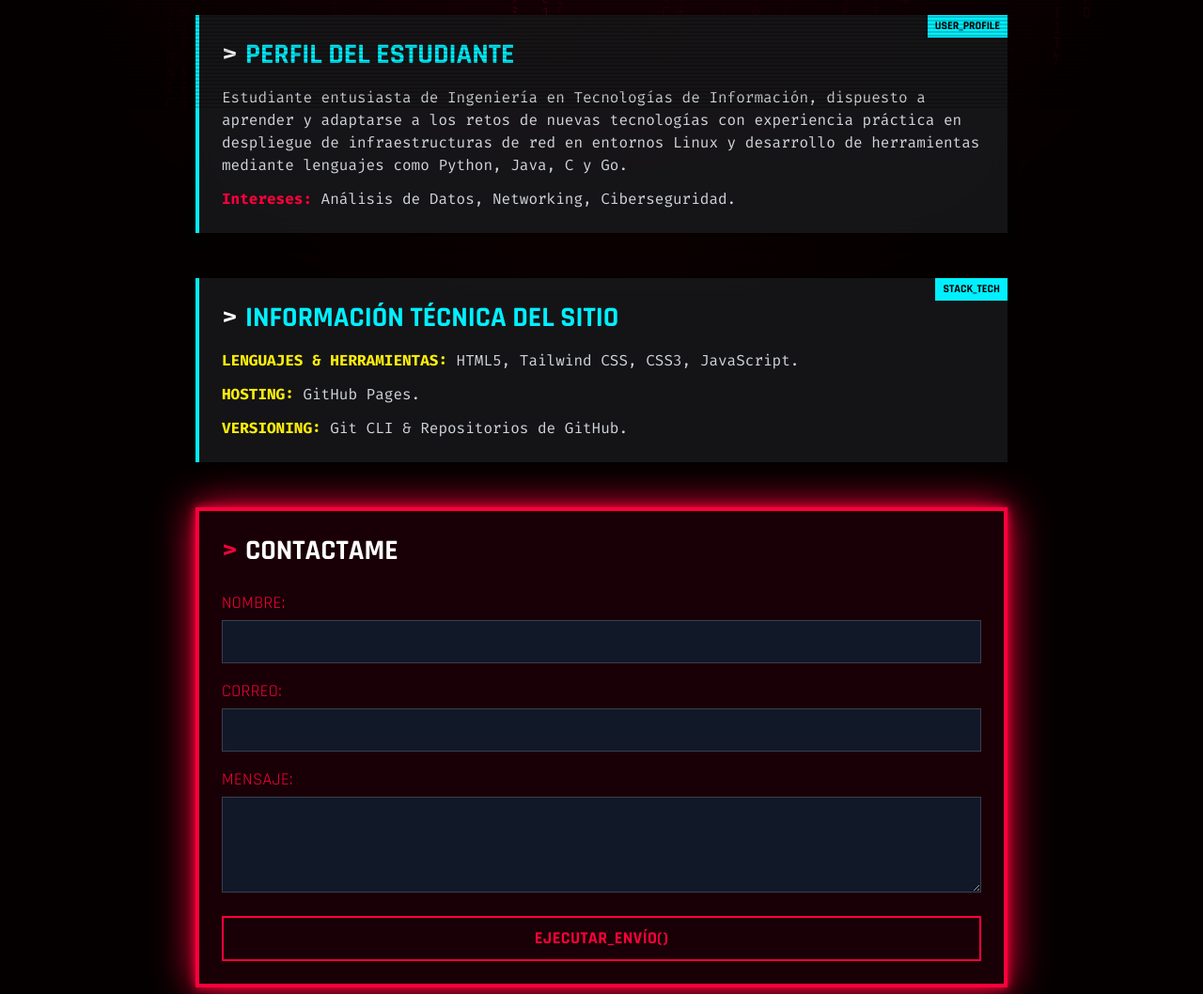
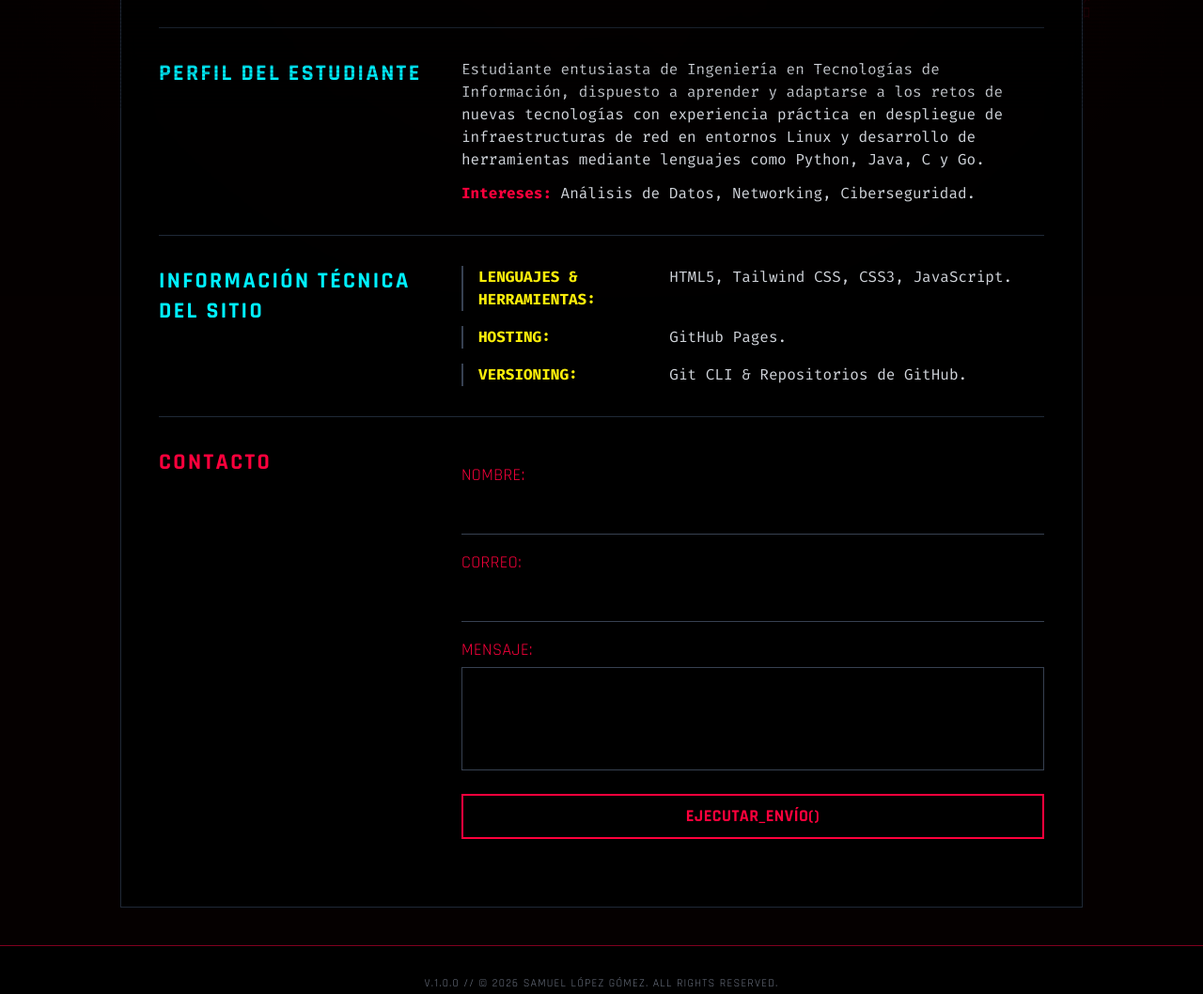
Before and after one commit to SamyL10/PortafolioCiberseguridad, a plain HTML site: page index.html in a window 1280 px wide. Shown: the part 685-1743 px from the top of the page at 94% size. Drawn offline with nearby package versions, Linux system fonts and the light colour scheme.

Commit message:
IndexModif

```diff
--- a/index.html
+++ b/index.html
@@ -36,13 +36,11 @@
         }
     </script>
     <style>
-        /* Quitamos el pb-10 del body y lo manejamos con flexbox */
         body {
             background-color: #050000;
             overflow-x: hidden;
         }
 
-        /* Lienzo para la lluvia de datos JS */
         #matrix-bg {
             position: fixed;
             top: 0;
@@ -53,7 +51,6 @@
             opacity: 0.35;
         }
 
-        /* Resplandor rojo central intermitente */
         .css-red-glow {
             position: fixed;
             top: 50%;
@@ -82,7 +79,6 @@
             transition: all 0.1s ease-in-out;
         }
 
-        /* Scanlines */
         .scanlines {
             position: fixed;
             top: 0;
@@ -96,7 +92,6 @@
         }
     </style>
 </head>
-<!-- Agregamos flex y flex-col al body para que controle toda la altura -->
 <body class="font-mono text-gray-300 min-h-screen flex flex-col">
 
     <!-- Capas de fondo animado -->
@@ -128,75 +123,83 @@
         </ul>
     </nav>
 
-    <!-- Agregamos w-full y flex-grow al main para que ocupe todo el espacio sobrante -->
-    <main class="max-w-4xl w-full mx-auto mt-10 mb-10 p-4 space-y-12 relative z-10 scroll-mt-28 flex-grow" id="inicio">
+    <!-- Contenedor Principal: Estructura de Documento Continuo -->
+    <main class="max-w-5xl w-full mx-auto mt-10 mb-10 p-6 md:p-10 relative z-10 scroll-mt-28 flex-grow bg-black/85 backdrop-blur-md border border-gray-800" id="inicio">
 
         <!-- 2. Presentación -->
-        <section class="bg-cpGray p-6 border-l-4 border-cpCyan relative group hover:border-cpPink transition-colors shadow-lg backdrop-blur-md">
-            <div class="absolute top-0 right-0 bg-cpCyan text-black font-cyber font-bold px-2 py-1 text-xs uppercase group-hover:bg-cpPink group-hover:text-white transition-colors">Sys_Info</div>
-            <h2 class="text-3xl font-cyber font-bold text-cpCyan mb-4 uppercase flex items-center gap-2">
-                <span class="text-white group-hover:text-cpPink transition-colors">></span> Presentación del Portafolio
-            </h2>
-            <div class="space-y-4 text-sm md:text-base leading-relaxed">
+        <div class="grid grid-cols-1 md:grid-cols-12 gap-6 py-8 border-b border-gray-800">
+            <div class="md:col-span-4">
+                <h2 class="text-2xl font-cyber font-bold text-cpCyan uppercase tracking-widest">Presentación del Portafolio</h2>
+            </div>
+            <div class="md:col-span-8 space-y-4 text-sm md:text-base leading-relaxed">
                 <p>Este portafolio digital funciona como el contenedor oficial de evidencias del curso <strong class="text-cpYellow">CNO IV - Seguridad Informática</strong>. Este sitio web tiene como propósito documentar y presentar de manera estructurada todos los aprendizajes, prácticas y certificaciones desarrollados a lo largo de la materia.</p>
                 <p>El enfoque principal del curso se centra en los pilares de la <strong class="text-cpYellow">seguridad informática</strong>, la ejecución de pruebas de penetración y el análisis exhaustivo de vulnerabilidades.</p>
                 <p>Este portafolio es fundamental ya que me permitirá evaluar mi propio avance a lo largo del semestre, además de servir como una evidencia centralizada de los conocimientos técnicos adquiridos durante el curso.</p>
             </div>
-        </section>
+        </div>
 
         <!-- 3. Perfil -->
-        <section class="bg-cpGray p-6 border-l-4 border-cpCyan relative group hover:border-cpPink transition-colors shadow-lg backdrop-blur-md">
-            <div class="absolute top-0 right-0 bg-cpCyan text-black font-cyber font-bold px-2 py-1 text-xs uppercase group-hover:bg-cpPink group-hover:text-white transition-colors">User_Profile</div>
-            <h2 class="text-3xl font-cyber font-bold text-cpCyan mb-4 uppercase flex items-center gap-2">
-                <span class="text-white group-hover:text-cpPink transition-colors">></span> Perfil del Estudiante
-            </h2>
-            <div class="space-y-3 text-sm md:text-base">
+        <div class="grid grid-cols-1 md:grid-cols-12 gap-6 py-8 border-b border-gray-800">
+            <div class="md:col-span-4">
+                <h2 class="text-2xl font-cyber font-bold text-cpCyan uppercase tracking-widest">Perfil del Estudiante</h2>
+            </div>
+            <div class="md:col-span-8 space-y-3 text-sm md:text-base">
                 <p>Estudiante entusiasta de Ingeniería en Tecnologías de Información, dispuesto a aprender y adaptarse a los retos de nuevas tecnologías con experiencia práctica en despliegue de infraestructuras de red en entornos Linux y desarrollo de herramientas mediante lenguajes como Python, Java, C y Go.</p>
                 <p><strong class="text-cpPink">Intereses:</strong> Análisis de Datos, Networking, Ciberseguridad.</p>
             </div>
-        </section>
+        </div>
 
         <!-- 4. Stack -->
-        <section class="bg-cpGray p-6 border-l-4 border-cpCyan relative group hover:border-cpPink transition-colors shadow-lg backdrop-blur-md">
-            <div class="absolute top-0 right-0 bg-cpCyan text-black font-cyber font-bold px-2 py-1 text-xs uppercase group-hover:bg-cpPink group-hover:text-white transition-colors">Stack_Tech</div>
-            <h2 class="text-3xl font-cyber font-bold text-cpCyan mb-4 uppercase flex items-center gap-2">
-                <span class="text-white group-hover:text-cpPink transition-colors">></span>Información Técnica del Sitio
-            </h2>
-            <ul class="text-sm md:text-base space-y-3">
-                <li><span class="text-cpYellow font-bold">LENGUAJES & HERRAMIENTAS:</span> HTML5, Tailwind CSS, CSS3, JavaScript.</li>
-                <li><span class="text-cpYellow font-bold">HOSTING:</span> GitHub Pages.</li>
-                <li><span class="text-cpYellow font-bold">VERSIONING:</span> Git CLI & Repositorios de GitHub.</li>
-            </ul>
-        </section>
+        <div class="grid grid-cols-1 md:grid-cols-12 gap-6 py-8 border-b border-gray-800">
+            <div class="md:col-span-4">
+                <h2 class="text-2xl font-cyber font-bold text-cpCyan uppercase tracking-widest">Información Técnica del Sitio</h2>
+            </div>
+            <div class="md:col-span-8">
+                <ul class="text-sm md:text-base space-y-4">
+                    <li class="grid grid-cols-1 sm:grid-cols-3 gap-2 border-l-2 border-gray-700 pl-4">
+                        <span class="text-cpYellow font-bold">LENGUAJES & HERRAMIENTAS:</span>
+                        <span class="sm:col-span-2">HTML5, Tailwind CSS, CSS3, JavaScript.</span>
+                    </li>
+                    <li class="grid grid-cols-1 sm:grid-cols-3 gap-2 border-l-2 border-gray-700 pl-4">
+                        <span class="text-cpYellow font-bold">HOSTING:</span>
+                        <span class="sm:col-span-2">GitHub Pages.</span>
+                    </li>
+                    <li class="grid grid-cols-1 sm:grid-cols-3 gap-2 border-l-2 border-gray-700 pl-4">
+                        <span class="text-cpYellow font-bold">VERSIONING:</span>
+                        <span class="sm:col-span-2">Git CLI & Repositorios de GitHub.</span>
+                    </li>
+                </ul>
+            </div>
+        </div>
 
         <!-- 5. Formulario -->
-        <section id="contacto" class="bg-cpPink p-1 shadow-neon-red scroll-mt-28">
-            <div class="bg-black/90 p-6 backdrop-blur-md">
-                <h2 class="text-3xl font-cyber font-bold text-white mb-6 uppercase flex items-center gap-2">
-                    <span class="text-cpPink">></span> Contactame
-                </h2>
-
-                <form action="https://formspree.io/f/maewgqvk" method="POST" class="space-y-4 font-cyber text-lg tracking-wide">
+        <div id="contacto" class="grid grid-cols-1 md:grid-cols-12 gap-6 py-8 scroll-mt-28">
+            <div class="md:col-span-4">
+                <h2 class="text-2xl font-cyber font-bold text-cpPink uppercase tracking-widest">Contacto</h2>
+            </div>
+            <div class="md:col-span-8">
+                <!-- RECUERDA PONER TU ENLACE DE FORMSPREE AQUÍ -->
+                <form action="https://formspree.io/f/maewgqvk" method="POST" class="space-y-4 font-cyber text-lg tracking-wide w-full">
                     <input type="hidden" name="_autoresponse" value="CONEXIÓN ESTABLECIDA. He recibido tu mensaje en mi terminal. Responderé tu ping pronto. - Sam.">
 
                     <div>
                         <label class="block text-cpPink mb-1 uppercase">Nombre:</label>
-                        <input type="text" name="nombre" required class="w-full bg-gray-900 border border-gray-700 focus:border-cpPink focus:outline-none focus:ring-1 focus:ring-cpPink text-white px-4 py-2">
+                        <input type="text" name="nombre" required class="w-full bg-transparent border-b border-gray-700 focus:border-cpPink focus:outline-none text-white py-2 transition-colors">
                     </div>
                     <div>
                         <label class="block text-cpPink mb-1 uppercase">Correo:</label>
-                        <input type="email" name="email" required class="w-full bg-gray-900 border border-gray-700 focus:border-cpPink focus:outline-none focus:ring-1 focus:ring-cpPink text-white px-4 py-2">
+                        <input type="email" name="email" required class="w-full bg-transparent border-b border-gray-700 focus:border-cpPink focus:outline-none text-white py-2 transition-colors">
                     </div>
                     <div>
-                        <label class="block text-cpPink mb-1 uppercase">Mensaje:</label>
-                        <textarea name="mensaje" rows="3" required class="w-full bg-gray-900 border border-gray-700 focus:border-cpPink focus:outline-none focus:ring-1 focus:ring-cpPink text-white px-4 py-2"></textarea>
+                        <label class="block text-cpPink mb-1 uppercase mt-4">Mensaje:</label>
+                        <textarea name="mensaje" rows="3" required class="w-full bg-transparent border border-gray-700 focus:border-cpPink focus:outline-none text-white p-3 transition-colors resize-none"></textarea>
                     </div>
-                    <button type="submit" class="bg-transparent border-2 border-cpPink text-cpPink font-bold py-2 px-8 uppercase hover:bg-cpPink hover:text-white hover:shadow-neon-red transition-all duration-300 w-full">
+                    <button type="submit" class="bg-transparent border-2 border-cpPink text-cpPink font-bold py-2 px-8 uppercase hover:bg-cpPink hover:text-white hover:shadow-neon-red transition-all duration-300 w-full mt-4">
                         EJECUTAR_ENVÍO()
                     </button>
                 </form>
             </div>
-        </section>
+        </div>
     </main>
 
     <!-- 6. Pie de página -->
```
